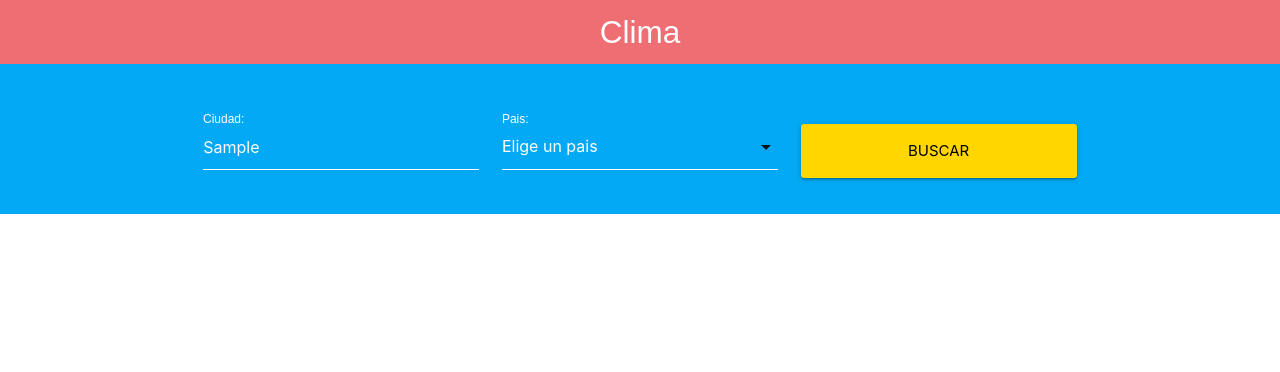
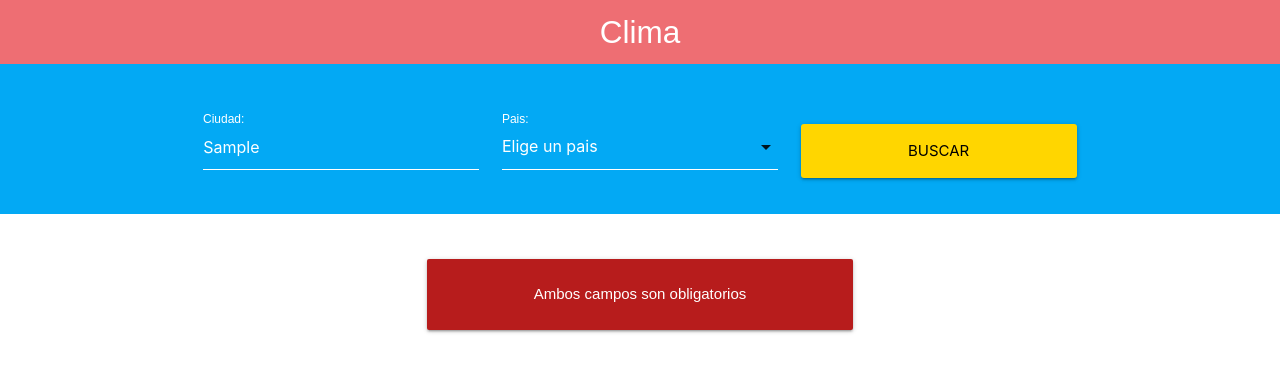
Before and after one commit to cristian9829/Rect-API-Clima, a React (Create React App) app: page / in a window 1280 px wide. Both pictures are taken after typing "Sample" into the empty fields and a click on the input "Buscar". Shown: the top 372 px of the page. Built offline with nearby package versions, Linux system fonts and the light colour scheme.

Commit message:
validate form

```diff
--- a/src/App.js
+++ b/src/App.js
@@ -1,6 +1,7 @@
 import React from 'react';
 import Header from './componentes/Header';
 import Formulario from './componentes/Formulario';
+import Error from './componentes/error';
 
 class App extends React.Component {
 
@@ -8,17 +9,25 @@
     error: false
   }
 
-  datosConsulta = (respuesta) =>{
+  datosConsulta = respuesta =>{
     if(respuesta.ciudad === '' || respuesta.pais === ''){
       this.setState({
         error: true
       })
     }else{
-
+      console.log('todo Correcto')
     }
   }
 
   render(){
+    const error =  this.state.error
+
+    let resultado;
+
+    if(error){
+      resultado = <Error mensaje="Ambos campos son obligatorios"/>
+    }
+
     return (
       <div className="App">
         <Header
@@ -27,6 +36,7 @@
         <Formulario
           datosConsulta = {this.datosConsulta}
         />
+        {resultado}
       </div>
     );
   }
--- /dev/null
+++ b/src/componentes/error.js
@@ -0,0 +1,17 @@
+import React from 'react'
+
+const Error = (props) =>{
+  return(
+    <div className="container">
+      <div className="row">
+        <div className="col s12 m6 offset-m3">
+          <div className="card-panel red darken-4 error">
+            {props.mensaje}
+          </div>
+        </div>
+      </div>
+    </div>
+  )
+}
+
+export default Error;
```
